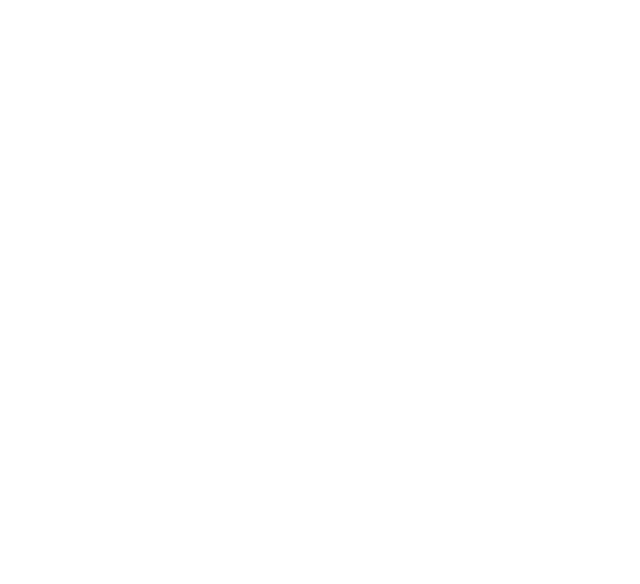
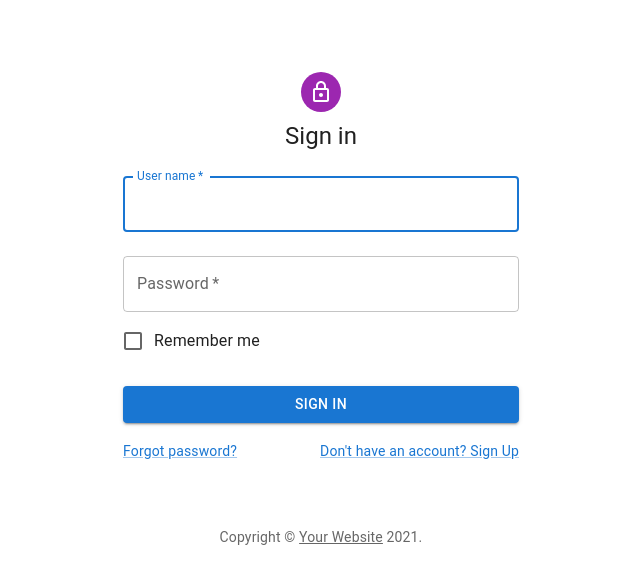
Before and after one commit to EggTamago/cording_with_python, a React (Create React App) app in the folder Auth/frontend/: page / in a window 1280 px wide. Shown: the top 584 px of the page, without its empty margins (319-959 px from the left). Built offline with nearby package versions, Linux system fonts and the light colour scheme.

Commit message:
show login page

```diff
--- a/Auth/frontend/src/components/App.js
+++ b/Auth/frontend/src/components/App.js
@@ -1,5 +1,5 @@
 import React, { useContext } from 'react'
-import { BrowserRouter as Router, Route, Redirect } from 'react-router-dom'
+import { BrowserRouter as Router, Route, Switch } from 'react-router-dom'
 
 import Login from "./Login"
 import Home from './Home'
@@ -12,11 +12,12 @@
 
   return (
     <>
-      <Router>
-        <UserProvider>
-          <Route path="/" element={<Login />} />
-        </UserProvider>
-      </Router>
+      <UserProvider>
+        <Switch>
+          <Route exact path='/' component={Login} />
+          <Route path='/home' component={Home} />
+        </Switch>
+      </UserProvider>
     </>
   )
 }
--- a/Auth/frontend/src/components/Home.js
+++ b/Auth/frontend/src/components/Home.js
@@ -1,5 +1,6 @@
 import React from 'react'
 
+import Login from './Login'
 import Logout from './Logout'
 
 const Home = () => {
--- a/Auth/frontend/src/index.js
+++ b/Auth/frontend/src/index.js
@@ -1,15 +1,16 @@
-import React from 'react';
-import ReactDOM from 'react-dom'
-import './index.css';
+import React from 'react'
+import { render } from 'react-dom'
+import { BrowserRouter as Router } from 'react-router-dom'
+import './index.css'
 import App from './components/App'
-import reportWebVitals from './reportWebVitals';
+import reportWebVitals from './reportWebVitals'
 
-ReactDOM.render(
-  <>
+render(
+  <Router>
     <App />
-  </>,
+  </Router>,
   document.getElementById('root')
-);
+)
 
 // If you want to start measuring performance in your app, pass a function
 // to log results (for example: reportWebVitals(console.log))
```
